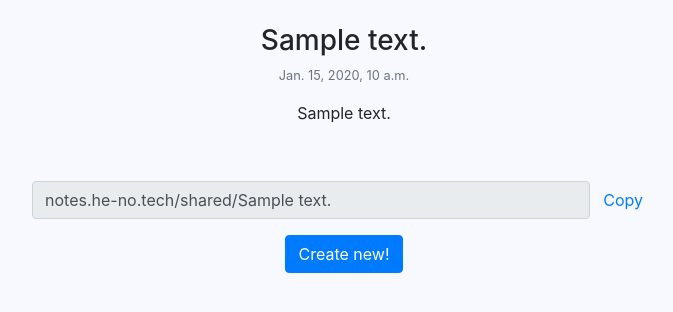
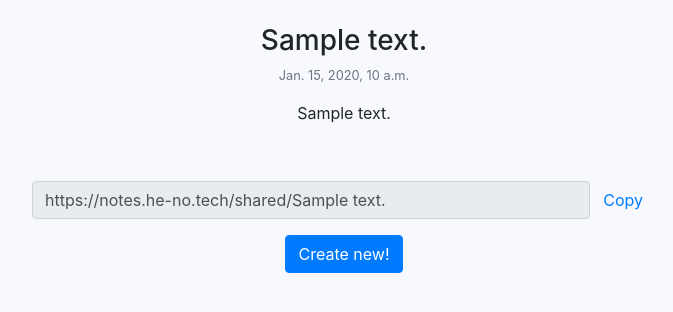
Before and after one commit to henockt/notes, a Django app: a page that uses main/templates/main/show.html in a window 1280 px wide. Shown: the top 312 px of the page, without its empty margins (296-969 px from the left). Run offline with Django 3.2, Linux system fonts and the light colour scheme; tables that the repository leaves empty hold one stand-in row (values such as "Sample post"); some libraries are stand-ins or nearby versions.

Commit message:
added https to the sharing links

```diff
--- a/main/templates/main/show.html
+++ b/main/templates/main/show.html
@@ -10,7 +10,7 @@
             {{ text|safe }}
         </div>
         <div class="d-flex p-2 bd-highlight text-center container w-50 mt-5">
-            <input class="form-control" id="link" type="text" placeholder="https://notes.he-no.tech/shared/{{ text_id }}" value="notes.he-no.tech/shared/{{ text_id }}" readonly>
+            <input class="form-control" id="link" type="text" placeholder="https://notes.he-no.tech/shared/{{ text_id }}" value="https://notes.he-no.tech/shared/{{ text_id }}" readonly>
             <button type="button" class="btn cjsBtn btn-link" data-clipboard-target="#link">Copy</button>
         </div>
         <div class="container text-center mt-2">
```
